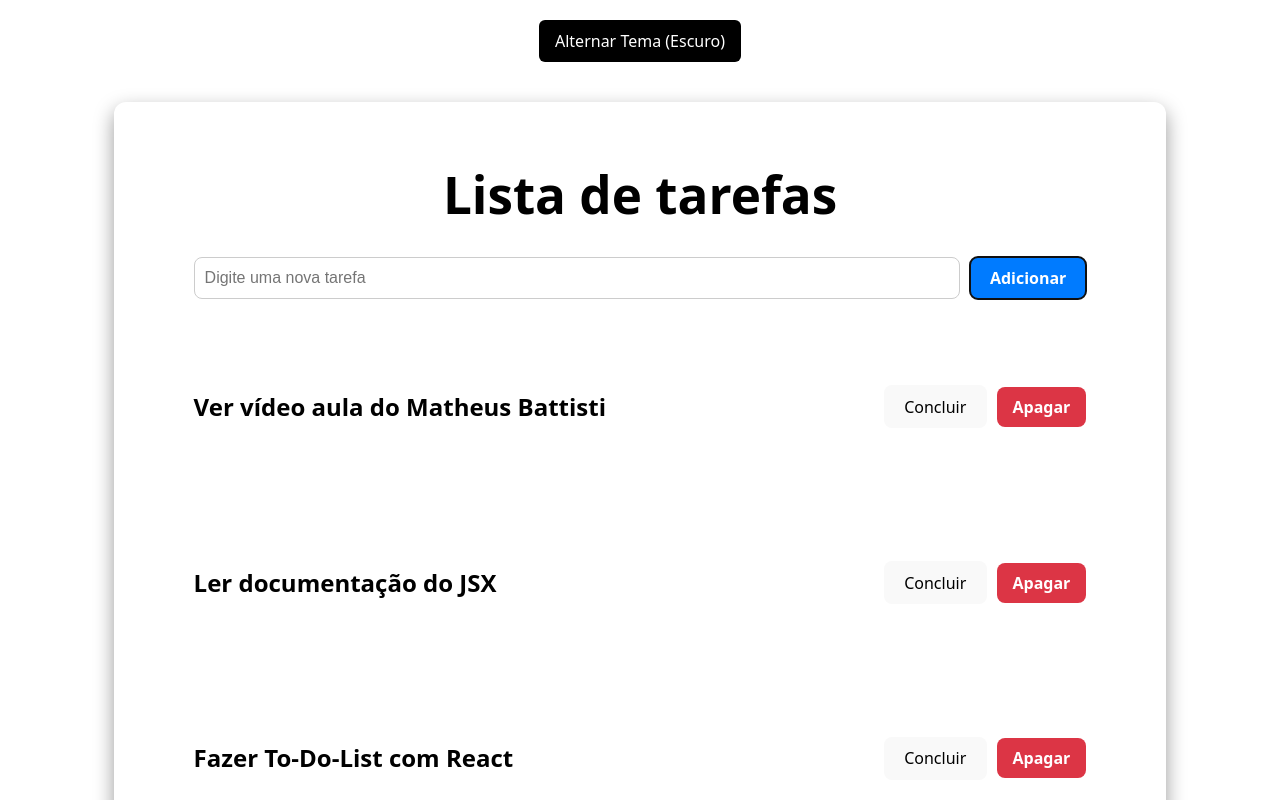
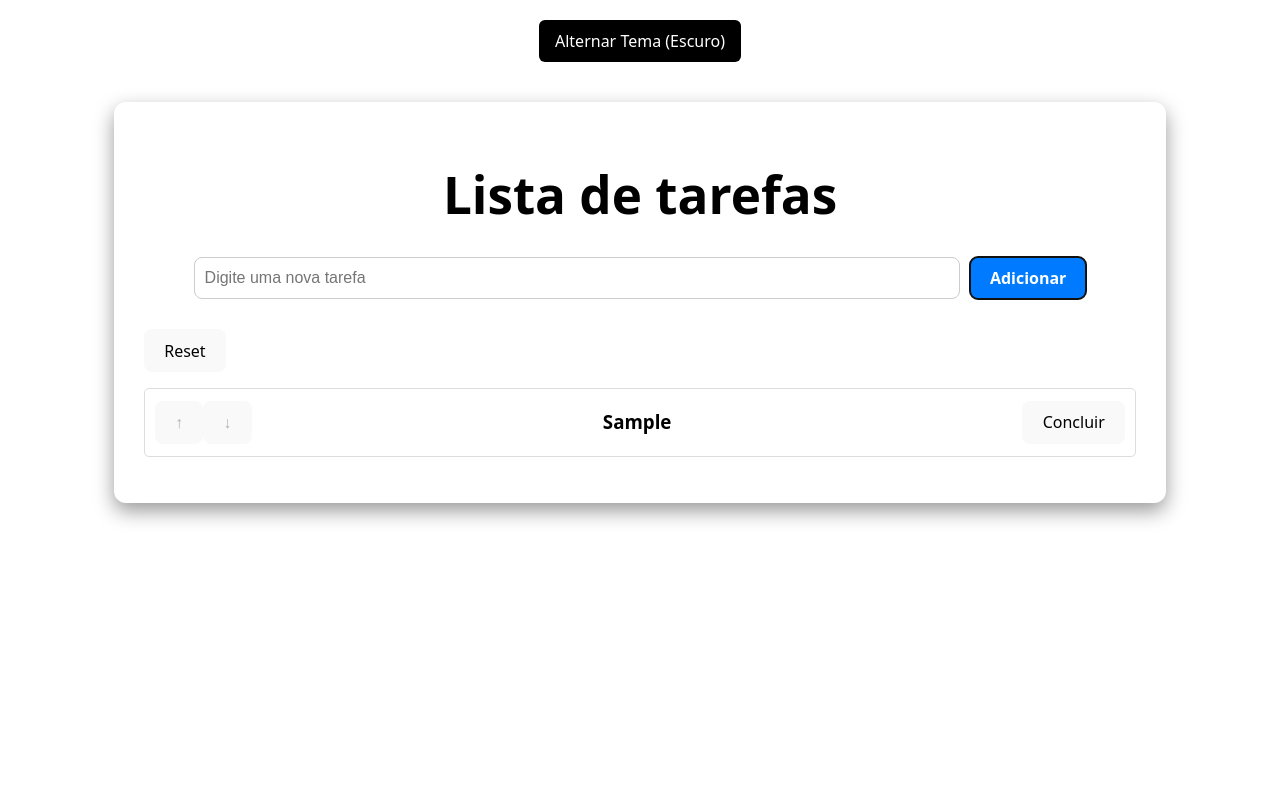
Before and after one commit to camille-eloah/To-do-list, a React (Vite) app: page / in a window 1280 px wide. Both pictures are taken after typing "Sample" into the empty fields and a click on the button "Adicionar". Shown: the top 800 px of the page. Built offline with nearby package versions, Linux system fonts and the light colour scheme.

Commit message:
Implementando o Reordenamento das tarefas

```diff
--- a/src/App.jsx
+++ b/src/App.jsx
@@ -2,14 +2,13 @@ import './App.css'
 
 import Dashboard from "./components/Dashboard"
 import Theme from "./components/Theme"
-import dados from './components/Dados'
 
 function App() {
   return (
     <>
 
     <Theme>
-      <Dashboard tasks={dados}/>
+      <Dashboard />
     </Theme>
 
     </>
--- a/src/components/Dashboard.jsx
+++ b/src/components/Dashboard.jsx
@@ -1,28 +1,70 @@
 import Task from "./Task";
 import "./Dashboard.css"
 import { useState } from "react";
-import dados from "./Dados";
 
-export default function Dashboard () {
-    const [tasks, setTasks] = useState(dados);
-    const [newTaskTitle, setNewTaskTitle] = useState("");
+export default function Dashboard() {
+    const [newTaskTitle, setNewTaskTitle] = useState("")
+    const [lista, setLista] = useState([])
 
-    const deleteTask = (id) => {
-        setTasks((prevTasks) => prevTasks.filter((task) => task.id !== id));
-    };
+
 
     const handleSubmit = (e) => {
-        e.preventDefault();
+        e.preventDefault()
+        if (!newTaskTitle) {
+            return
+        }
 
-        if (newTaskTitle.trim() === "") return;
+        //tarefa agora passa a ser um objeto. Com isso adiconamos o status e o seu id (função para gerar aleatória)
+        const newTask = {
+            id: Math.floor(Math.random() * 10000),
+            texto: newTaskTitle,
+            status: false
+        }
 
-        const newTask = {
-            id: Date.now(),
-            title: newTaskTitle.trim(),
-        };
+        setLista([...lista, newTask])
+        setNewTaskTitle('')
 
-        setTasks((prevTasks) => [...prevTasks, newTask]);
-        setNewTaskTitle("");
+    }
+
+    //função para alterar o status da tarefa. Aqui optamos por trabalhar com dois estados: concluída ou não.
+    const handleToggle = (id) => {
+        setLista(lista.map(item =>
+            item.id === id ? { ...item, status: !item.status } : item
+        ))
+    }
+
+    //função mais 'complexa'. Aqui vamo reposicionar a tarefa no array lista de forma incremental.
+    const handleMove = (id, direcao) => {
+
+        //o método finIndex retorna o index do elemento que satisfaz alguma condição. Aqui estamos utilizando para
+        //retornar o index do elemento que tem o id igual ao que foi passado para a função handleMove.
+        //Perceba que aqui o index é diferente do id.
+
+        const indice = lista.findIndex(item => item.id === id)
+
+        //condições extraordinárias
+
+        if ((indice === 0 && direcao === 'subir') || (indice === lista.length - 1 && direcao === 'descer')) {
+            return;
+        }
+
+        const novaLista = [...lista]; //copia da lista original
+        //splice modifica array, removendo ou inserindo elemento. Ele retorna o array modificado. Aqui está sendo removido 1 elementos na posição indice.
+        //esse elemento removido é a saída de splice em forma de um novo array. A notação [0] é utilizada para indicar o primeiro elemento do array de retorno.
+        //Por fim, itemMovido irá armazenar o elemento que precisa ser movido.
+        const itemMovido = novaLista.splice(indice, 1)[0]
+
+        //veririca em que sentido deve ser movido o item e faz o incremento ou decremento do seu indice.
+        const novoIndice = direcao === 'subir' ? indice - 1 : indice + 1;
+
+        //reposicionamento do elemento. Na posição novoIndice, remove-se 0 elementos e adiciona itemMovido
+        novaLista.splice(novoIndice, 0, itemMovido)
+
+        setLista(novaLista)
+    }
+
+    const handleClear = () => {
+        setLista([])
     }
 
     return (
@@ -40,16 +82,35 @@ export default function Dashboard () {
                 />
                 <button type="submit">Adicionar</button>
             </form>
+            <button onClick={handleClear}>Reset</button>
 
-            <div className="task-list">
-                {tasks.map((task) => (
-                    <Task
-                        key={task.id}
-                        id={task.id}
-                        name={task.title}
-                        onDelete={deleteTask}
-                    />
-                ))}
+            <div >
+
+                <ul >
+                    {lista.map((item, index) =>
+                        <li key={item.id} className={item.status ? 'concluida' : ''}>
+                            <div className="controles-ordem">
+                                <button
+                                    onClick={() => handleMove(item.id, 'subir')}
+                                    disabled={index === 0} // Desabilita o botão se for o primeiro item
+                                    title="Mover para cima"
+                                >
+                                    ↑
+                                </button>
+                                <button
+                                    onClick={() => handleMove(item.id, 'descer')}
+                                    disabled={index === lista.length - 1} // Desabilita se for o último
+                                    title="Mover para baixo"
+                                >
+                                    ↓
+                                </button>
+                            </div>
+                            <span>{item.texto}</span>
+                            <button onClick={() => handleToggle(item.id)}>{item.status ? 'Desmarcar' : 'Concluir'}</button>
+                        </li>
+
+                    )}
+                </ul>
             </div>
         </div>
 
--- a/src/components/Task.css
+++ b/src/components/Task.css
@@ -120,3 +120,32 @@
 .dark .form-task button:hover {
     background-color: #1d5fa5;
 }
+
+ul {
+  list-style: none;
+  padding: 0;
+}
+
+li {
+  background-color: white;
+  border: 1px solid #ddd;
+  margin-bottom: 10px;
+  padding: 10px;
+  border-radius: 5px;
+  display: flex;
+  align-items: center;
+  justify-content: space-between;
+}
+
+li span {
+  font-size: 1.17em; /* tamanho padrão de h3 */
+  font-weight: bold;
+  margin: 0.5em 0;
+}
+
+.dark li span {
+  font-size: 1.17em; /* tamanho padrão de h3 */
+  font-weight: bold;
+  margin: 0.5em 0;
+  color: black;
+}
```
Also changed, not shown: src/components/Dashboard.css (line endings or trailing spaces), src/components/Theme.css (line endings or trailing spaces).
